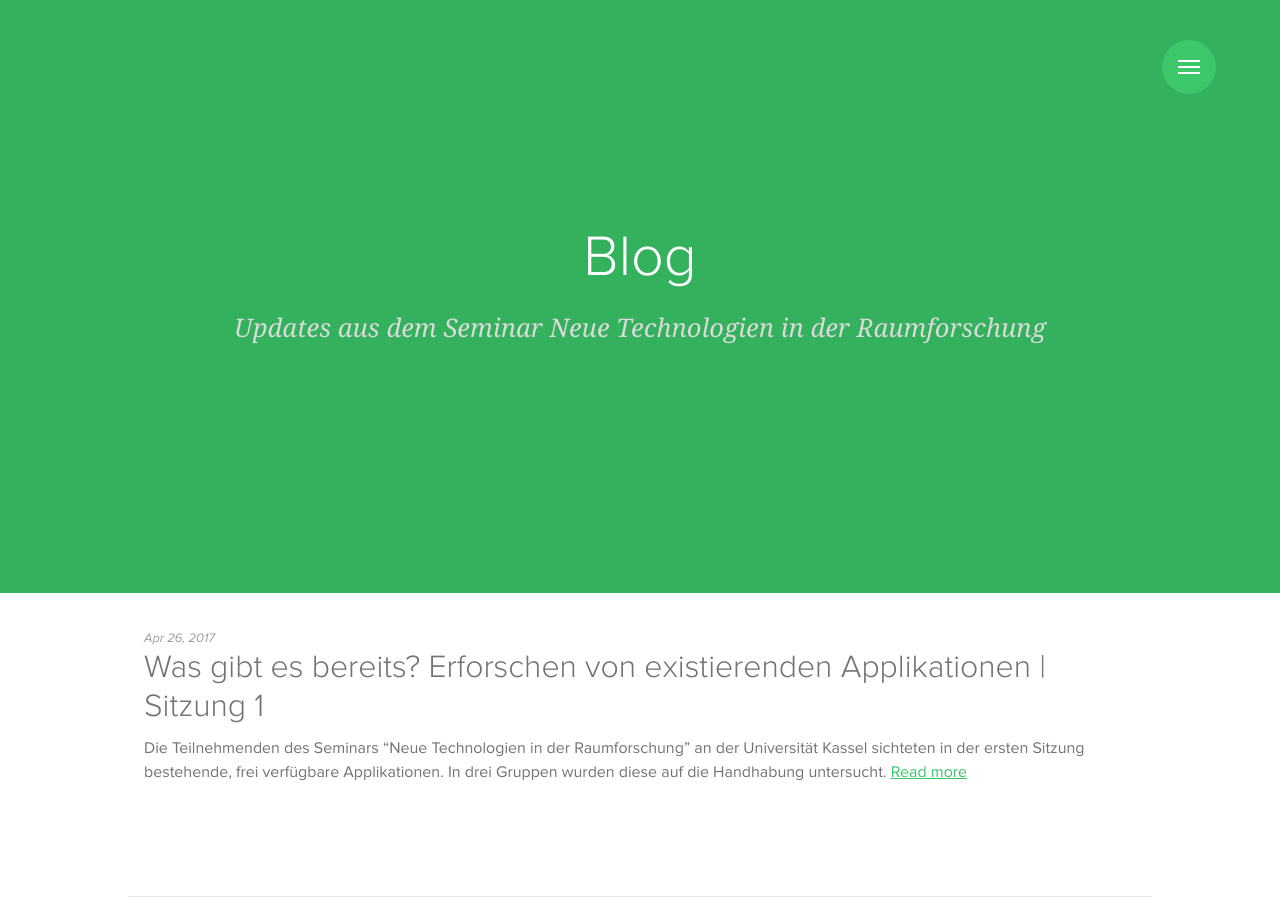
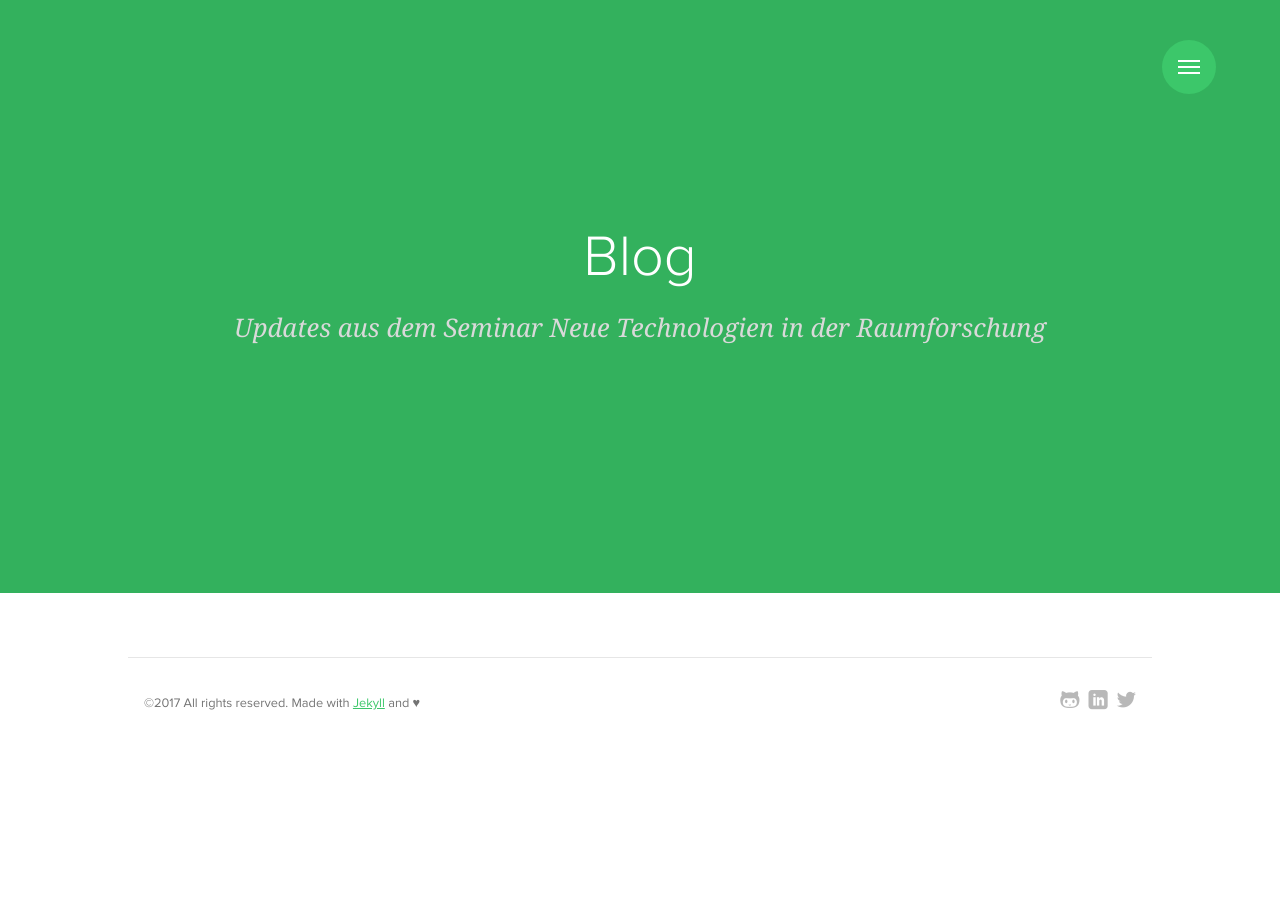
Before and after one commit to UTransForM/utransform.github.io, a Jekyll site: the page built from source/blog/index.html, in a window 1280 px wide. Built offline with Jekyll 4.4.1, drawn with Linux system fonts in a browser that asks for light colours; some web fonts are replaced.

Commit message:
Fehlersuche

```diff
--- a/source/_includes/navbar.html
+++ b/source/_includes/navbar.html
@@ -13,7 +13,7 @@
 
       <nav>
         <ul class="primary-nav">
-          <li><a href="{{ '/' | prepend: site.baseurl }}">Home</a></li>
+          <li><a href="{{ '/' | prepend: site.basurl }}">Home</a></li>
           <li><a href="{{ '/UTransForM' | prepend: site.baseurl }}">UTransForM</a></li>
           <li><a href="{{ '/Seminar' | prepend: site.baseurl }}">Seminar</a></li>
           <li><a href="{{ '/Projekt' | prepend: site.baseurl }}">Projekt</a></li>
--- a/source/_posts/2017-04-30-Bestehende-Applikationen.markdown
+++ /dev/null
@@ -1,8 +0,0 @@
----
-layout: post
-title:  "Was gibt es bereits? Erforschen von existierenden Applikationen | Sitzung 1"
-permalink:  "1. Sitzung"
-date:   2017-04-26 11:58:35 -0200
-categories: jekyll update
----
-Die Teilnehmenden des Seminars "Neue Technologien in der Raumforschung" an der Universität Kassel sichteten in der ersten Sitzung bestehende, frei verfügbare Applikationen. In drei Gruppen wurden diese auf die Handhabung untersucht.
--- a/source/index.html
+++ b/source/index.html
@@ -8,7 +8,7 @@
 
   <div class="intro-in">
 
-    <img src="source/assets/images/UTransForM_Logo.png" alt="">
+    <img src="source/assets/images/UTransForM_Logo.jpg" alt="">
     <h2 class="intro-subtitle">UTransForM</h2>
 
     <nav class="intro-actions">
```
Also changed, not shown: source/_includes/comments.html (deleted, +0 -30 lines), source/_includes/icon-twitter.svg (deleted), source/assets/images/UTransForM_Logo.jpg (added), 11 other files.
